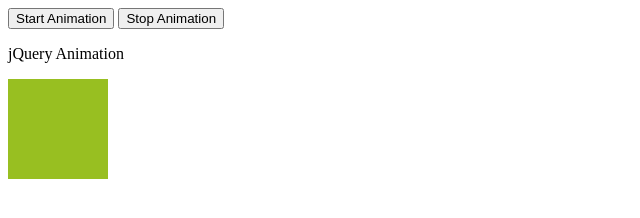
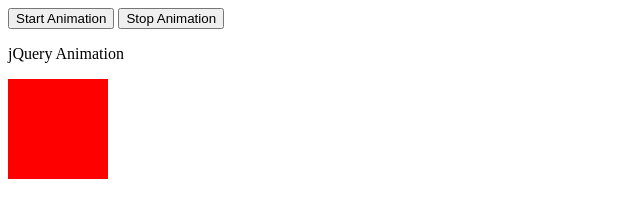
Before and after one commit to Prasanjith76/git-my, a plain HTML site: page index.html in a window 1280 px wide. Shown: the whole page, without its empty margins (0-640 px from the left). Drawn offline with nearby package versions, Linux system fonts and the light colour scheme.

Commit message:
Title,color changed

```diff
--- a/index.html
+++ b/index.html
@@ -1,7 +1,7 @@
 <!DOCTYPE html>
 <html>
 <head>
-  <title>GIT Session-Original</title>
+  <title>GIT Session-clone</title>
 <script src="https://ajax.googleapis.com/ajax/libs/jquery/3.5.1/jquery.min.js"></script>
 <script>
 $(document).ready(function(){
@@ -25,7 +25,7 @@
 <button id="start">Start Animation</button>
 <button id="stop">Stop Animation</button>
 <p>jQuery Animation</p>
-<div style="background:#98bf21;height:100px;width:100px;position:absolute;"></div>
+<div style="background:red;height:100px;width:100px;position:absolute;"></div>
 
 </body>
 </html>
```
